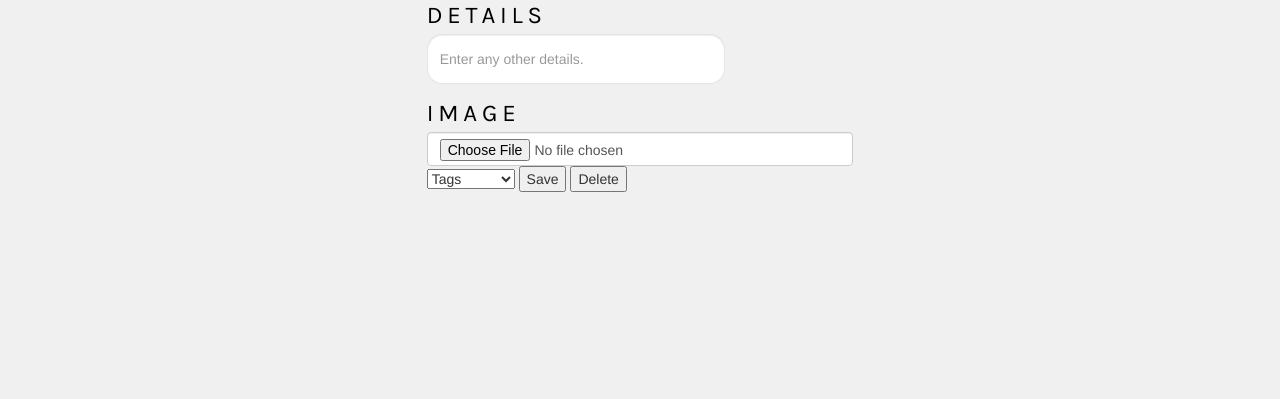
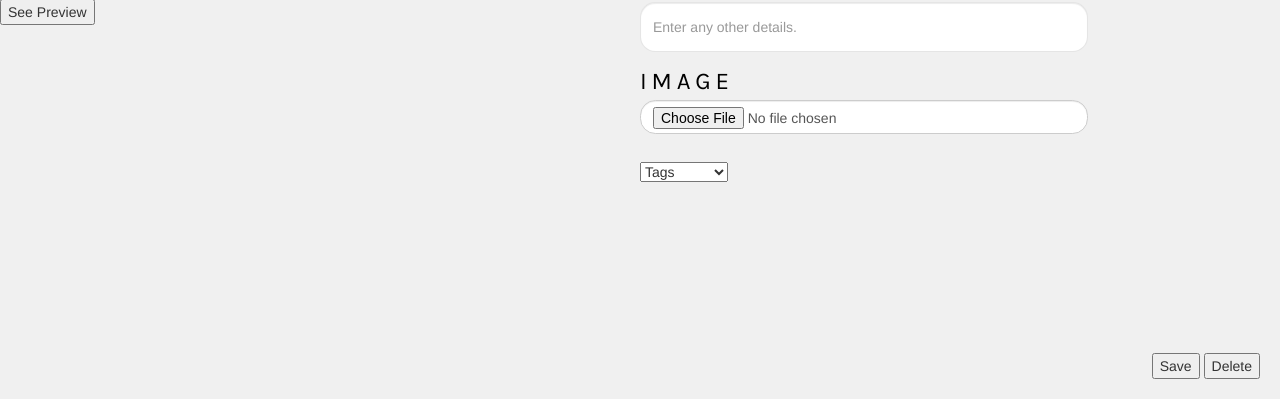
Before and after one commit to ECE444-2023Fall/Blue-Surf, a Flask app: page /postcreation in a window 1280 px wide. Shown: the part 401-800 px from the top of the page. Run offline with Flask 3, Linux system fonts and the light colour scheme; some libraries are stand-ins or nearby versions.

Commit message:
formatiing save and delete button and dropdown

```diff
--- a/static/postcreation-styles.css
+++ b/static/postcreation-styles.css
@@ -2,6 +2,10 @@
     display: flex;
     width: 100%;
     height: 100vh; /* 100% of the viewport height */
+    margin: 0;
+    padding: 0;
+    overflow: hidden; /* Prevent scrollbars */
+    position: relative; /* Set the body to a relative position for absolute positioning within it */
 }
 
 .left {
@@ -16,7 +20,7 @@
 
 /* Label */
 .title-label{
-    padding-top: 15%;
+    padding-top: 5%;
     width: 81px;
     height: 28px;
     font-family: 'Karla';
@@ -56,20 +60,26 @@
     height: 50px;
 }
 
-/*.image-upload{
+.image-upload-button{
+    /*border-radius: 15.34px;
+    border: 1.534px solid rgba(0, 0, 0, 0.10);*/
+    background: #FFF;
+    width: 70%;
     border-radius: 15.34px;
-    border: 1.534px solid rgba(0, 0, 0, 0.10);
-    background: #FFF;
-    width: 100%;
-    height: 50px;
-}*/
+}
+
+.save-delete{
+    position: absolute;
+    bottom: 0;
+    right: 0;
+    margin: 20px; /* Add some margin for spacing */
+}
 
 
 /* Dropdown Button */
 .dropbtn {
     background-color: #3498DB;
     color: white;
-    padding: 16px;
     font-size: 16px;
     border: none;
     cursor: pointer;
@@ -84,6 +94,8 @@
   .dropdown {
     position: relative;
     display: inline-block;
+    padding-right: 100%;
+    padding-top: 28px;
   }
 
   /* Dropdown Content (Hidden by Default) */
--- a/templates/postcreation.html
+++ b/templates/postcreation.html
@@ -14,10 +14,15 @@
         <h1>Create a Blue Surf account!</h1>
         <p class="login-subtext">Create an account to discover UofT activities and accounts.</p>-->
     <div class="split-container">
+        <div class="right">
+            <div>
+                <img src= "https://unsplash.it/600/400" />
+            </div>
+            <div>
+                <button type="button" class="Preview-button">See Preview</button>
+            </div>
+        </div>
         <div class="left">
-
-        </div>
-        <div class="right">
             <div class="post-input">
                 <form method="post" action="/">
                     <div class="form-group">
@@ -48,7 +53,7 @@
                     </div>-->
                     <div class="image-upload">
                         <label for="upload" class="input-labels">image</label>
-                        <input type="file" class="form-control image-upload" id="customFile" />
+                        <input type="file" class="form-control image-upload-button" id="customFile" />
                     </div>
                     <div class="dropdown">
                         <select name="language" id="language">
@@ -59,15 +64,14 @@
                             <option value="java">Java</option>
                           </select>
                     </div>
-                    <button type="button" class="save-button">Save</button>
-                    <button type="button" class="delete-button">Delete</button>
+                    <div class="save-delete">
+                        <button type="button" class="save-button">Save</button>
+                        <button type="button" class="delete-button">Delete</button>
+                    </div>
                 </form>
                 <!--<p class="login-subtext">Already have an account? <a href="/login">Login</a></p>-->
             </div>
         </div>
-        <div class="left">
-            <button type="button" class="save-button">See Preview</button>
-        </div>
     </div>
 
 {% endblock %}
```
